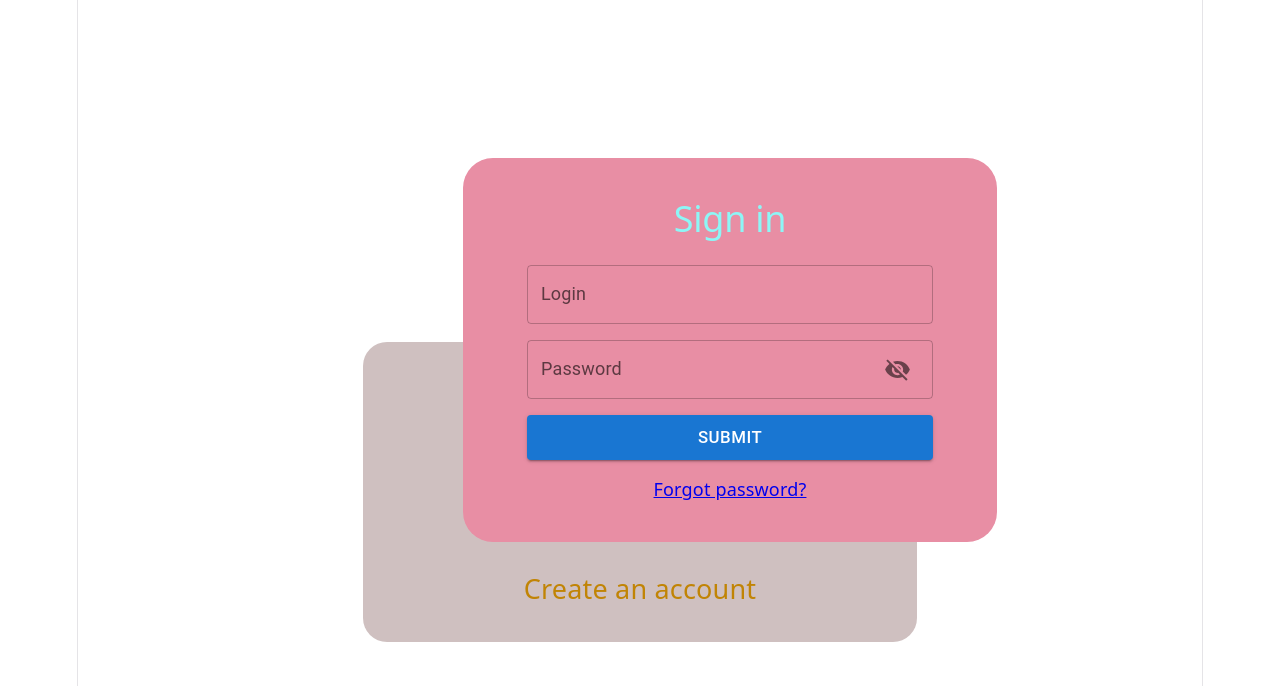
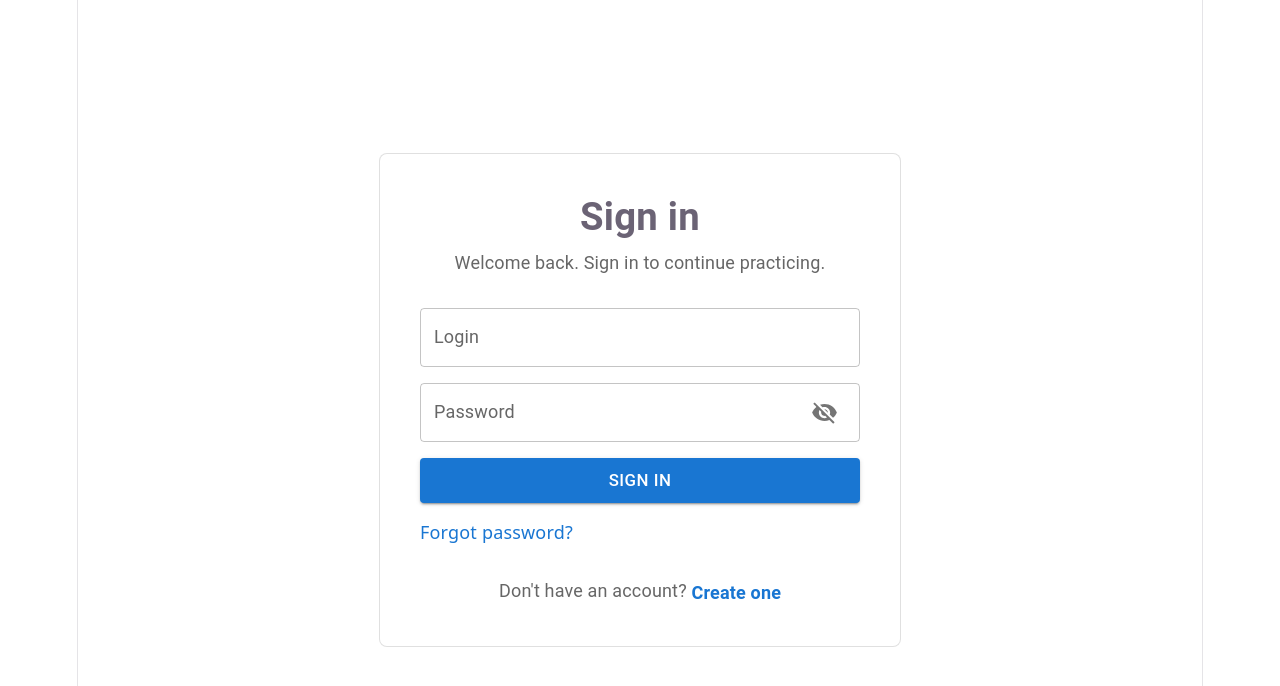
Before and after one commit to Laska254/prawko-web, a React (Vite) app: page /auth in a window 1280 px wide. Shown: the top 686 px of the page. Built offline with nearby package versions, Linux system fonts and the light colour scheme.

Commit message:
update of forms

```diff
--- a/src/component/AuthForm.tsx
+++ b/src/component/AuthForm.tsx
@@ -1,3 +1,4 @@
+import {Link, Stack, Typography} from "@mui/material";
 import {type FormConfig, type FormType} from "../interface/FormConfig.tsx";
 
 interface AuthFormProps {
@@ -7,21 +8,20 @@ interface AuthFormProps {
 
 export function AuthForm({form, setActive}: AuthFormProps) {
     return (
-        <div className="auth-stack">
-            <div className="auth-card auth-card--front">
-                <h2 className="auth-form-title">{form.title}</h2>
-                <div className="auth-form-body">
-                    <form.FormComponent/>
-                </div>
-            </div>
-            <div
-                className="auth-card auth-card--back"
-                onClick={() => setActive(form.switchTo)}
-                role="button"
-                aria-label={form.ariaLabel}
-            >
-                <span className="auth-card__peek-label">{form.peekLabel}</span>
-            </div>
-        </div>
+        <Stack spacing={4} width="100%" maxWidth={440} p={{xs: 3, sm: 5}}
+               border={1} borderColor="divider" borderRadius={2} bgcolor="background.paper">
+            <Stack spacing={1}>
+                <Typography variant="h4" fontWeight={700}>{form.title}</Typography>
+                <Typography color="text.secondary">{form.subtitle}</Typography>
+            </Stack>
+            <form.FormComponent/>
+            <Typography color="text.secondary">
+                {form.switchPrompt}{" "}
+                <Link component="button" type="button" underline="hover" fontWeight={600}
+                      onClick={() => setActive(form.switchTo)}>
+                    {form.switchLabel}
+                </Link>
+            </Typography>
+        </Stack>
     );
 }
--- a/src/component/LoginForm.tsx
+++ b/src/component/LoginForm.tsx
@@ -1,7 +1,7 @@
 import {useRef, useState} from "react";
-import {Button, Container, IconButton, InputAdornment, Stack, TextField} from "@mui/material";
+import {Button, IconButton, InputAdornment, Link, Stack, TextField} from "@mui/material";
 import {login} from "../requests.tsx";
-import {Link, useNavigate} from "react-router";
+import {Link as RouterLink, useNavigate} from "react-router";
 import {Visibility, VisibilityOff} from "@mui/icons-material";
 
 export default function LoginForm() {
@@ -24,7 +24,6 @@ export default function LoginForm() {
     }
 
     return (
-        <Container fixed>
         <form onSubmit={onSubmit}>
             <Stack spacing={2}>
                 <TextField
@@ -53,11 +52,12 @@ export default function LoginForm() {
                     }}
                 />
                 <Button variant="contained" type="submit" fullWidth size={"large"}>
-                        Submit
+                    Sign in
                 </Button>
-                    <Link to={"/changePassword"}>Forgot password?</Link>
+                <Link component={RouterLink} to="/change-password" underline="hover" alignSelf="flex-start">
+                    Forgot password?
+                </Link>
             </Stack>
         </form>
-        </Container>
     );
 }
--- a/src/component/RegisterForm.tsx
+++ b/src/component/RegisterForm.tsx
@@ -1,5 +1,5 @@
 import {useRef, useState} from "react";
-import {Button, Container, IconButton, InputAdornment, Stack, TextField} from "@mui/material";
+import {Button, IconButton, InputAdornment, Stack, TextField} from "@mui/material";
 import {login, register} from "../requests.tsx";
 import {useNavigate} from "react-router";
 import {Visibility, VisibilityOff} from "@mui/icons-material";
@@ -34,7 +34,6 @@ export default function RegisterForm() {
     }
 
     return (
-        <Container fixed>
         <form onSubmit={onSubmit}>
             <Stack spacing={2}>
                 <TextField
@@ -93,6 +92,5 @@ export default function RegisterForm() {
                 </Button>
             </Stack>
         </form>
-        </Container>
     );
 }
--- a/src/interface/FormConfig.tsx
+++ b/src/interface/FormConfig.tsx
@@ -6,9 +6,10 @@ export type FormType = "login" | "register";
 
 export interface FormConfig {
     readonly title: string;
-    readonly peekLabel: string;
+    readonly subtitle: string;
+    readonly switchPrompt: string;
+    readonly switchLabel: string;
     readonly switchTo: FormType;
-    readonly ariaLabel: string;
     readonly FormComponent: () => JSX.Element;
 }
 
@@ -16,16 +17,18 @@ export function getFormConfig(active: FormType): FormConfig {
     return active === "login"
         ? {
             title: "Sign in",
-            peekLabel: "Create an account",
+            subtitle: "Welcome back. Sign in to continue practicing.",
+            switchPrompt: "Don't have an account?",
+            switchLabel: "Create one",
             switchTo: "register",
-            ariaLabel: "Switch to Register",
             FormComponent: LoginForm,
         }
         : {
             title: "Create account",
-            peekLabel: "Sign in",
+            subtitle: "Start practicing for your exam in under a minute.",
+            switchPrompt: "Already have an account?",
+            switchLabel: "Sign in",
             switchTo: "login",
-            ariaLabel: "Switch to Sign In",
             FormComponent: RegisterForm,
         };
 }
```
Lines whose indentation alone changed are shown as unchanged.
